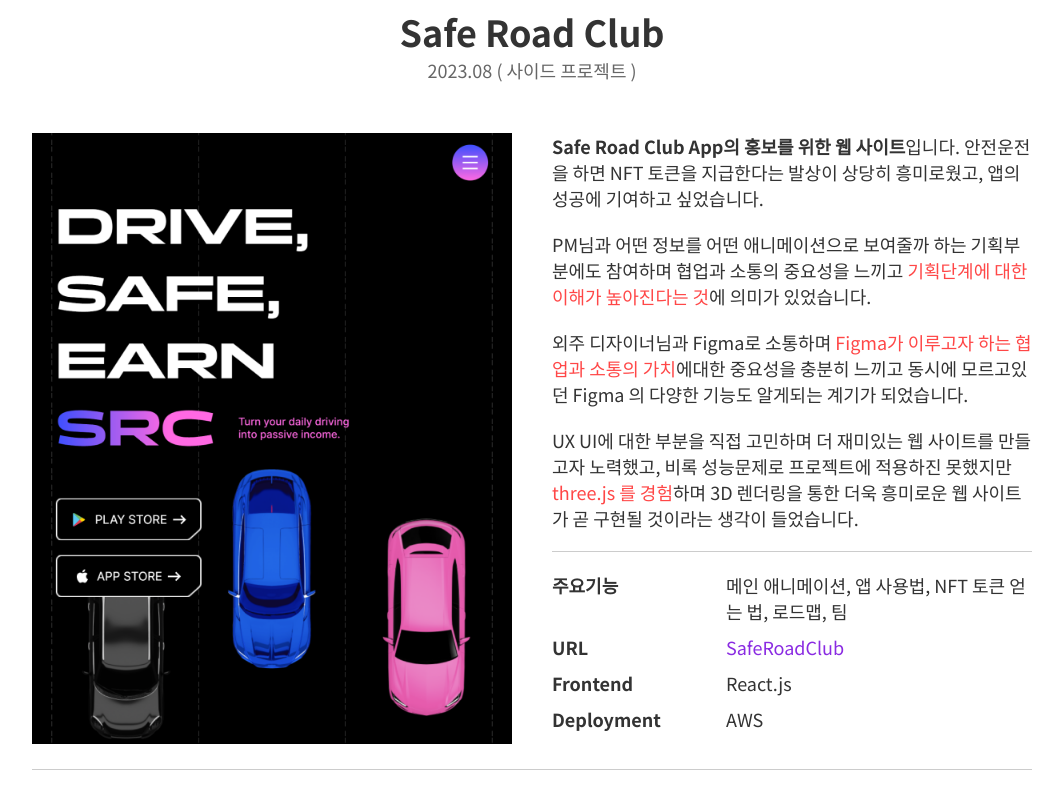
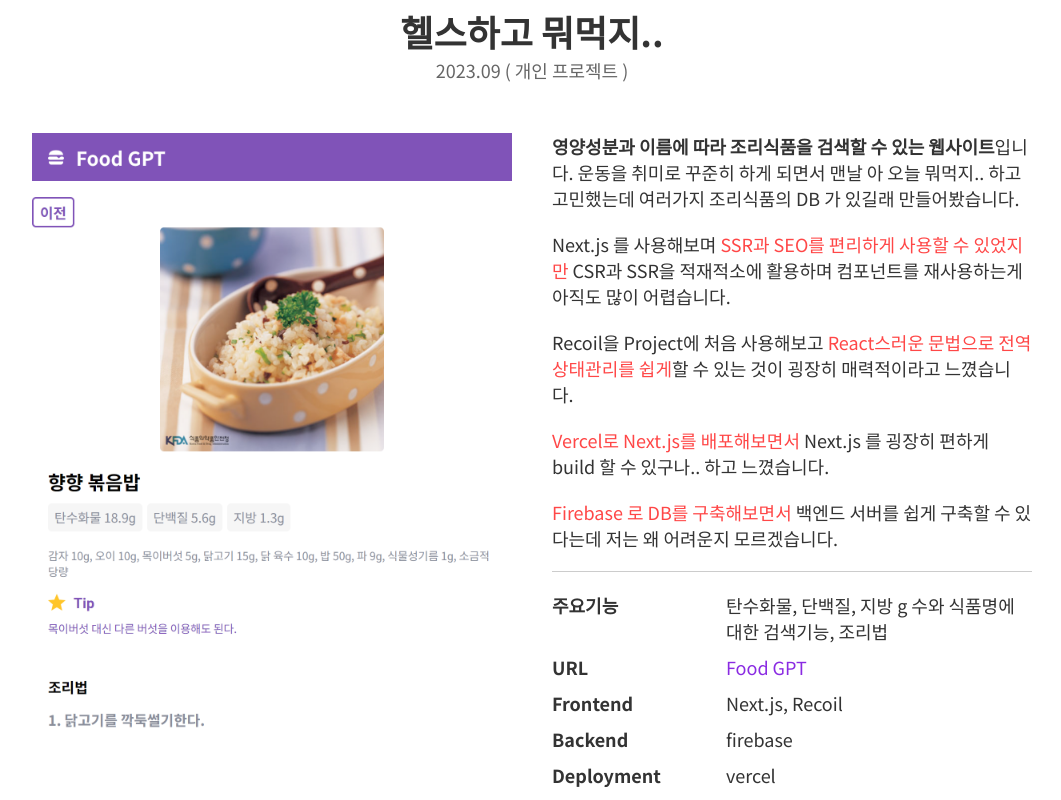
Before and after one commit to omokgosu/Portfolio, a React (Create React App) app: page / in a window 1280 px wide. Shown: the part 2320-3120 px from the top of the page, without its empty margins (108-1169 px from the left). Built offline with nearby package versions, Linux system fonts and the light colour scheme; a web font is replaced by a local one.

Commit message:
New Project

```diff
--- a/src/components/Project.tsx
+++ b/src/components/Project.tsx
@@ -28,6 +28,66 @@
     <section ref={projectRef} className="Project">
       <h3>PROJECT</h3>
       <ul className="ProjectList">
+      <li>
+          <h4>헬스하고 뭐먹지..</h4>
+          <span>2023.09 &#40; 개인 프로젝트 &#41;</span>
+          <div className="ProjectItem">
+            <div className="ProjectImg">
+              <img src={process.env.PUBLIC_URL+"/assets/images/project/Food/Food.png"} alt="SRC이미지" />
+            </div>
+            <div className="ProjectInfo">
+              <ul className="ProjectText">
+                <li>
+                  <p><span className="ProjectTitle">영양성분과 이름에 따라 조리식품을 검색할 수 있는 웹사이트</span>입니다. 운동을 취미로 꾸준히 하게 되면서 맨날 아 오늘 뭐먹지.. 하고 고민했는데 여러가지 조리식품의 DB 가 있길래 만들어봤습니다.</p>
+                </li>
+                <li>
+                  <p>Next.js 를 사용해보며<span className="ProjectBold"> SSR과 SEO를 편리하게 사용할 수 있었지만</span> CSR과 SSR을 적재적소에 활용하며 컴포넌트를 재사용하는게 아직도 많이 어렵습니다.</p>
+                </li>
+                <li>
+                  <p>Recoil을 Project에 처음 사용해보고<span className="ProjectBold"> React스러운 문법으로 전역상태관리를 쉽게</span>할 수 있는 것이 굉장히 매력적이라고 느꼈습니다.</p>
+                </li>
+                <li>
+                  <p><span className="ProjectBold">Vercel로 Next.js를 배포해보면서</span> Next.js 를 굉장히 편하게 build 할 수 있구나.. 하고 느꼈습니다.</p>
+                </li>
+                <li>
+                  <p><span className="ProjectBold">Firebase 로 DB를 구축해보면서</span> 백엔드 서버를 쉽게 구축할 수 있다는데 저는 왜 어려운지 모르겠습니다.</p>
+                </li>
+              </ul>
+              <ul className="ProjectSkill">
+                <li>
+                  <dl>
+                    <dt>주요기능</dt>
+                    <dd>탄수화물, 단백질, 지방 g 수와 식품명에 대한 검색기능, 조리법</dd>
+                  </dl>
+                </li>
+                <li>
+                  <dl>
+                    <dt>URL</dt>
+                    <dd><a href="https://next-health-theta.vercel.app/" target="_blank" rel="noreferrer">Food GPT</a></dd>
+                  </dl>
+                </li>
+                <li>
+                  <dl>
+                    <dt>Frontend</dt>
+                    <dd>Next.js, Recoil</dd>
+                  </dl>
+                </li>
+                <li>
+                  <dl>
+                    <dt>Backend</dt>
+                    <dd>firebase</dd>
+                  </dl>
+                </li>
+                <li>
+                  <dl>
+                    <dt>Deployment</dt>
+                    <dd>vercel</dd>
+                  </dl>
+                </li>
+              </ul>
+            </div>
+          </div>
+        </li>
         <li>
           <h4>Safe Road Club</h4>
           <span>2023.08 &#40; 사이드 프로젝트 &#41;</span>
```
Also changed, not shown: .eslintrc.js, public/assets/images/project/Food/Food.png (added).
